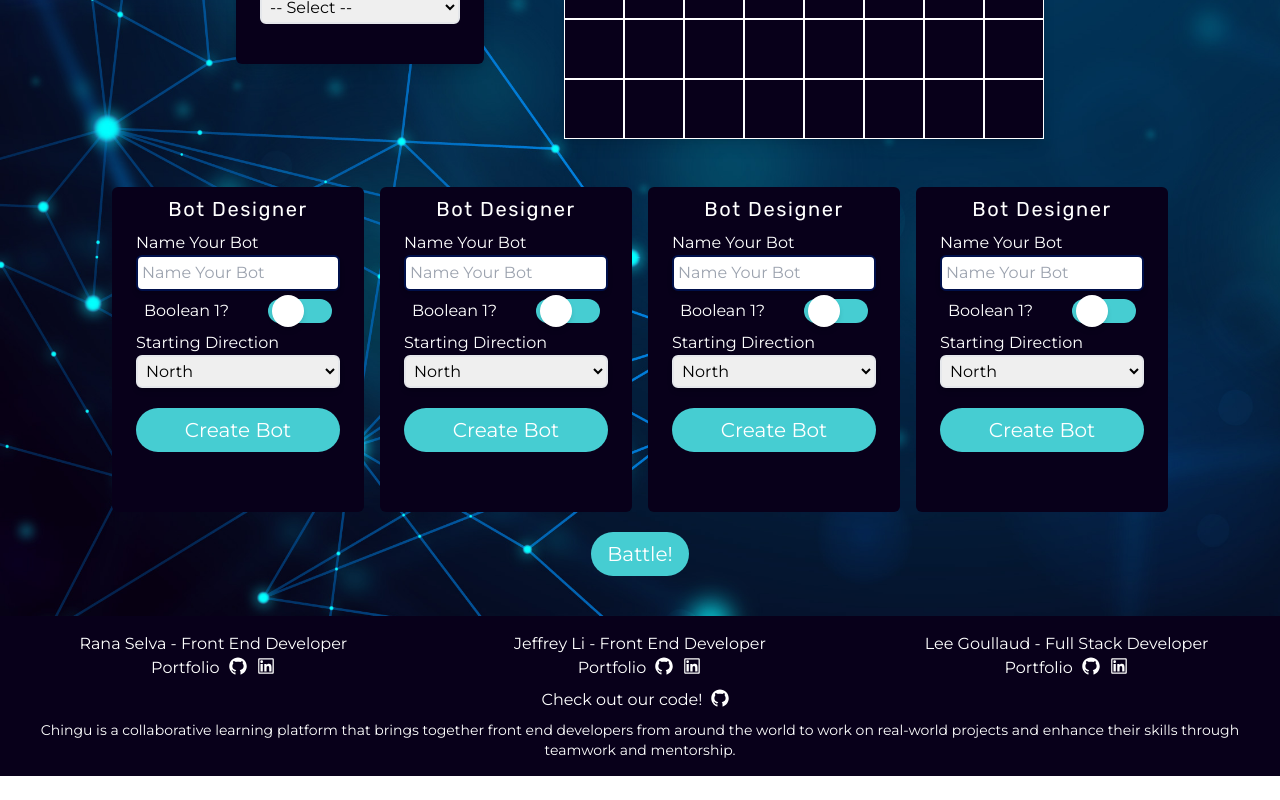
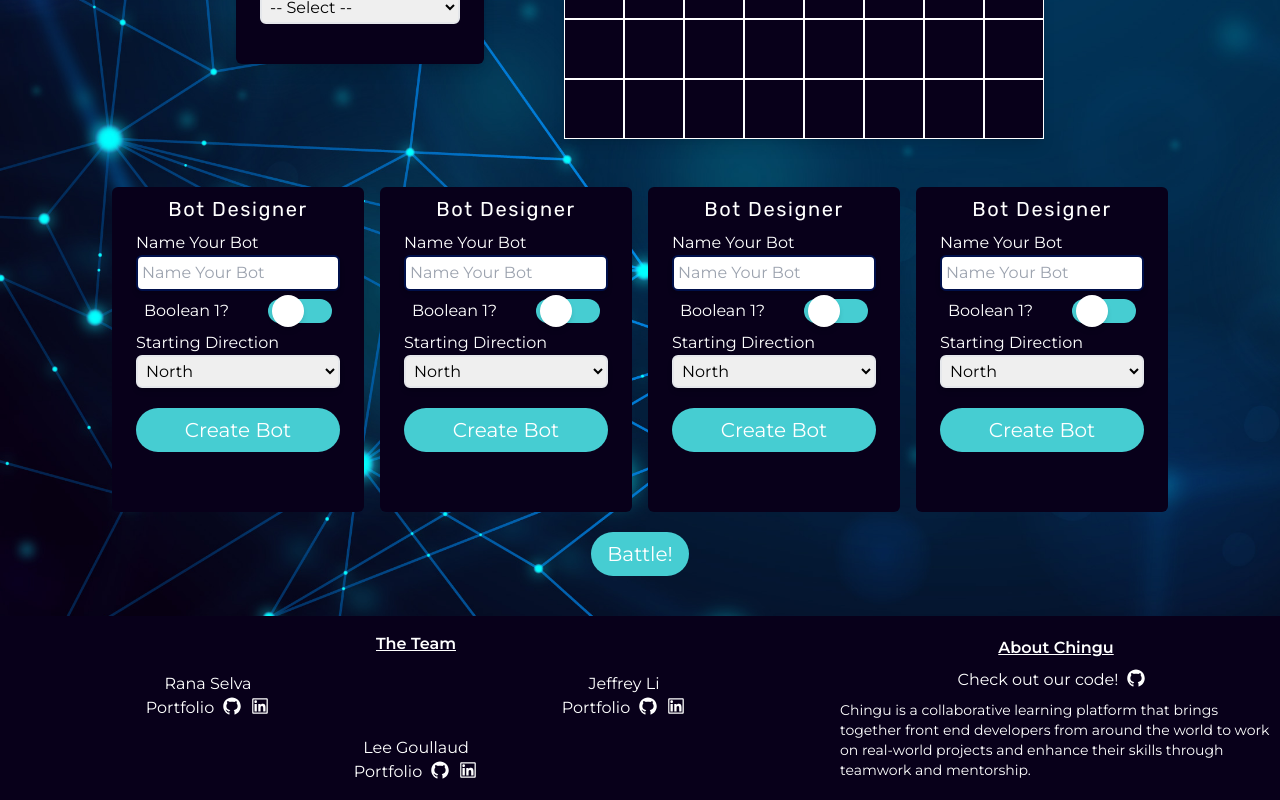
Before and after one commit to chingu-voyages/v44-tier2-team-26, a Next.js app: page /game in a window 1280 px wide. Shown: the part 361-1161 px from the top of the page. Before the commit the page ends 1137 px from the top, so only its background shows below. Built offline with nearby package versions, Linux system fonts and the light colour scheme.

Commit message:
formatting

```diff
--- a/components/Footer.jsx
+++ b/components/Footer.jsx
@@ -4,11 +4,13 @@ import {AiOutlineLinkedin, AiOutlineGithub} from 'react-icons/ai'
 //team
 function Footer() {
   return (
-    <div className="flex flex-col bg-[#08001A] py-4">
-    <div className="text-white flex justify-around items-center ">
-      <div className="w-[30%] text-center">
+    <div className="flex bg-[#08001A] py-4">
+    <div className="w-[65%] text-center text-white flex flex-col justify-around items-center ">
+    <h3 className="font-bold underline">The Team</h3>
+     <div className="w-[100%] flex flex-wrap text-center justify-around">
+      <div className="w-1/3 m-4" >
         <ul>
-          <li>Rana Selva - Front End Developer</li>
+          <li>Rana Selva</li>
          <li className="flex items-center justify-around">
             <div className="flex">
               <Link href='https://ranasoyakcodes.dev/' target="_blank">Portfolio</Link>
@@ -20,9 +22,9 @@ function Footer() {
           </li>
         </ul>
       </div>
-      <div className="w-[30%] text-center">
+      <div className="w-1/3  m-4" >
       <ul>
-          <li>Jeffrey Li - Front End Developer</li>
+          <li>Jeffrey Li</li>
           <li className="flex items-center justify-around">
             <div className="flex">
               <Link href='https://jeffrey-li-website.vercel.app/' target="_blank">Portfolio</Link>
@@ -34,9 +36,9 @@ function Footer() {
           </li>
         </ul>
       </div>
-      <div className="w-[30%] text-center">
+      <div className="w-1/3">
         <ul>
-          <li>Lee Goullaud - Full Stack Developer</li>
+          <li>Lee Goullaud</li>
           <li className="flex items-center justify-around">
             <div className="flex">
               <Link href='http://www.leegoullaud.com/' target="_blank">Portfolio</Link>
@@ -48,9 +50,10 @@ function Footer() {
           </li>
         </ul>
       </div>
-
+      </div>
     </div>
-     <div className="flex justify-center text-white w-[100%]">
+     <div className="w-[35%] flex flex-col justify-center text-white">
+     <h3 className="text-center underline font-bold">About Chingu</h3>
      <ul>
        <Link
          href="https://github.com/chingu-voyages/v44-tier2-team-26"
@@ -58,7 +61,7 @@ function Footer() {
        >
          <li className='flex justify-center mt-2'>Check out our code! <AiOutlineGithub className='text-xl mx-2'/></li>
        </Link>
-       <li className='mx-2 text-sm text-center mt-2'>
+       <li className='mx-2 text-sm text-left mt-2'>
 Chingu is a collaborative learning platform that brings together front end developers from around the world to work on real-world projects and enhance their skills through teamwork and mentorship.</li>
      </ul>
    </div>
```
